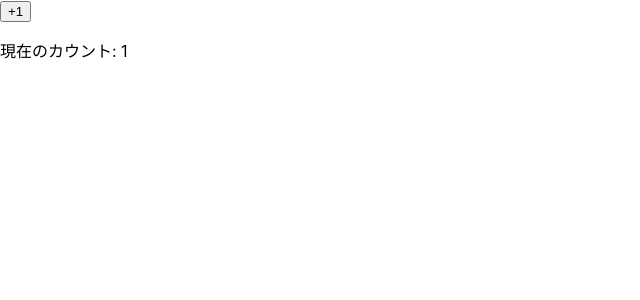
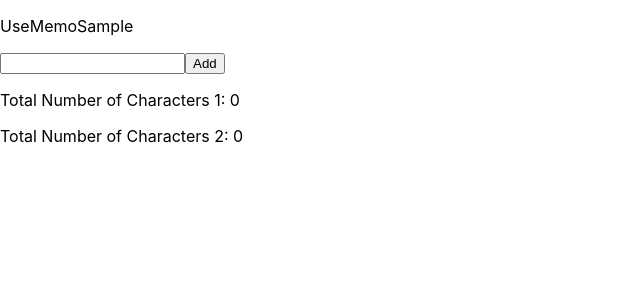
Before and after one commit to inoueshinichi/Book_TypeScript, a React (Create React App) app in the folder src/react-sample/: page / in a window 1280 px wide. Shown: the top 300 px of the page, without its empty margins (0-640 px from the left). Built offline with nearby package versions, Linux system fonts and the light colour scheme.

Commit message:
[Update] useCallback, useMemo

```diff
--- a/src/react-sample/src/components/Memo.tsx
+++ b/src/react-sample/src/components/Hook3_Memo1.tsx
@@ -17,7 +17,7 @@
 // Fizzは通常の関数コンポーネント
 // isFizzがtrueの場合, Fizzと表示し, それ以外は何も表示しない
 // isFizzの変化に関わらず, 親が再描画されるとFizzも再描画される(無駄)
-const Fizz = (props: FizzProps) => {
+const Fizz = (props: FizzProps): JSX.Element => {
     const { isFizz } = props;
     console.log(`Fizzが再描画されました. isFizz=${isFizz}`);
     return (
@@ -44,7 +44,7 @@
 })
 
 // この形式でexportしたときは, import { ParentOfMemComp } from ... で読み込む.
-export const ParentOfMemoComp = (): JSX.Element => {
+export const ParentOfMemoComp1 = (): JSX.Element => {
     const [count, setCount] = useState(1);
     const isFizz = count % 3 === 0;
     const isBuzz = count % 5 === 0;
--- /dev/null
+++ b/src/react-sample/src/components/Hook3_Memo2.tsx
@@ -0,0 +1,54 @@
+// Hook3_Memo1.tsxのBuzzPropsにコールバック関数を追加
+// memo化しても, コンポーネント入力(props)が変化するとコンポーネントの再描画が発生する.
+import React, { memo, useState } from 'react';
+
+type FizzProps = {
+    isFizz: boolean;
+}
+
+const Fizz = (props: FizzProps): JSX.Element => {
+    const { isFizz } = props;
+    console.log(`Fizzが再描画されました. isFizz=${isFizz}`);
+    return (
+        <span>{isFizz ? 'Fizz' : ''}</span>
+    )
+}
+
+type BuzzProps = {
+    isBuzz: boolean;
+    onClick: () => void; // propsにonClickを追加
+};
+
+const Buzz = memo<BuzzProps>((props): JSX.Element => {
+    const { isBuzz, onClick } = props;
+    console.log(`Buzzが再描画されました. isBuzz=${isBuzz}`);
+    return (
+        <span onClick={onClick}>
+            {isBuzz ? 'Buzz' : ''}
+        </span>
+    )
+})
+
+
+export const ParentOfMemoComp2 = (): JSX.Element => {
+    const [count, setCount] = useState(1);
+    const isFizz = count % 3 === 0;
+    const isBuzz = count % 5 === 0;
+
+    // この関数はParentOfMemoComp2の再描画のたびに作成される.
+    const onBuzzClick = (): void => {
+        console.log(`Buzzがクリックされました. isBuzz=${isBuzz}`);
+    }
+    console.log(`ParentOfMemoComp2が再描画されました. count=${count}`);
+
+    return (
+        <div>
+            <button onClick={() => setCount((c) => c + 1)}>+1</button>
+            <p>{`現在のカウント: ${count}`}</p>
+            <p>
+                <Fizz isFizz={isFizz}/>
+                <Buzz isBuzz={isBuzz} onClick={onBuzzClick}/>
+            </p>
+        </div>
+    )
+}
--- /dev/null
+++ b/src/react-sample/src/components/Hook3_Memo_useCallback.tsx
@@ -0,0 +1,74 @@
+// useCallbackを使ってコンポーネント内で生成されるオブジェクトや関数をメモ化して
+// コンポーネントの再描画を抑制する
+
+import React, { useState, useCallback } from 'react';
+
+type ButtonProps = {
+    onClick: () => void;
+}
+
+// DecrementButtonは通常の関数コンポーネントでボタンを表示する
+const DecrementButton = (props: ButtonProps): JSX.Element => {
+    const { onClick } = props;
+
+    console.log(`DecrementButtonが再描画されました.`);
+
+    return (
+        <button onClick={onClick}>Decrement</button>
+    )
+}
+
+// IncrementButtonはメモ化した関数コンポーネントでボタンを表示する
+const IncrementButton = React.memo((props: ButtonProps): JSX.Element => {
+    const { onClick } = props;
+
+    console.log(`IncrementButtonが再描画されました.`);
+
+    return (
+        <button onClick={onClick}>Increment</button>
+    )
+})
+
+// DoubleButtonはメモ化した関数コンポーネントでボタンを表示する
+const DoubleButton = React.memo((props: ButtonProps): JSX.Element => {
+    const { onClick } = props;
+
+    console.log(`DoubleButtonが再描画されました.`);
+
+    return (
+        <button onClick={onClick}>Double</button>
+    )
+})
+
+export const ParentOfMemoComp3 = (): JSX.Element => {
+    const [count, setCount] = useState(0);
+
+    // 毎回生成される
+    const decrement = (): void => {
+        setCount((c) => c - 1);
+    }
+
+    // 毎回生成される
+    const increment = (): void => {
+        setCount((c) => c + 1);
+    }
+
+    // useCallbackを使って関数をメモ化する
+    const double = useCallback(() => {
+        setCount((c) => c * 2);
+        // 第二引数は依存配列, 関数の再描画のとき, 依存配列の中身を比較して, 異なる点があれば, 新規でコールバック関数を作る
+        // つまり, メモ化が無効になる.
+    }, []);
+
+    return (
+        <div>
+            <p>Count: {count}</p>
+            {/* コンポーネントに関数を渡す */}
+            <DecrementButton onClick={decrement} />
+            {/* メモ化コンポーネントに関数を渡す */}
+            <IncrementButton onClick={increment} />
+            {/* メモ化コンポーネントにメモ化した関数を渡す */}
+            <DoubleButton onClick={double} />
+        </div>
+    )
+}
--- /dev/null
+++ b/src/react-sample/src/components/Hook3_Memo_useMemo.tsx
@@ -0,0 +1,59 @@
+// useMemoを用いて値をメモ化する
+
+import React, { useState, useMemo } from 'react';
+
+
+export const UseMemoSample = (): JSX.Element => {
+    // textは, 現在のテキストボックスの中身の値を保持する
+    const [text, setText] = useState('');
+
+    // itemsは, 文字列のリストを保持する
+    const [items, setItems] = useState<string[]>([]);
+
+    // テキストボックスの値が変化したときに呼ばれるコールバック関数
+    const onChangeInput = (e: React.ChangeEvent<HTMLInputElement>): void => {
+        setText(e.target.value);
+    }
+
+    // ボタンをクリックした時に呼ばれる関数
+    const onClickButton = () => {
+        // string[]配列用の更新関数
+        setItems((prevItems: string[]) => {
+            // 現在の入力値をitemsに追加する.
+            return [...prevItems, text]; // string[]配列
+        });
+
+        // テキストボックスの中の値を空にする
+        setText('');
+    }
+
+    // numberOfCharacters1は, 再描画の度にitems.reduceを実行して結果を得る
+    const numberOfCharacters1 = items.reduce((sub, item) => sub + item.length, 0);
+
+    // numberOfCharacters2は, useMemoを使い, itemsが更新されるタイミングでitems.reduceを実行して結果を得る
+    const numberOfCharacters2 = useMemo(() => {
+        console.log(`numberOfCharacters2が新規で作成されました.`);
+        // 第二引数の配列の中にitemsがあるので, itemsが新しくなった時だけ関数を実行してメモを更新する.
+        return items.reduce((sub, item) => sub + item.length, 0);
+    }, [items]); // items: string[]配列の中身が変化すれば, 新規で値が生成される.
+
+    return (
+        <div>
+            <p>UseMemoSample</p>
+            <div>
+                <input value={text} onChange={onChangeInput} />
+                <button onClick={onClickButton}>Add</button>
+            </div>
+            <div>
+                {items.map((item, index) => (
+                    <p key={index}>{item}</p>
+                ))}
+            </div>
+            <div>
+                <p>Total Number of Characters 1: {numberOfCharacters1}</p>
+                <p>Total Number of Characters 2: {numberOfCharacters2}</p>
+            </div>
+        </div>
+    )
+
+} // export const UseMemoSample
--- a/src/react-sample/src/index.tsx
+++ b/src/react-sample/src/index.tsx
@@ -9,21 +9,30 @@
 import Parent from './components/ContextProviderConsumer';
 import Counter1 from './components/Hook1_useState';
 import Counter2 from './components/Hook2_useReducer';
-import { ParentOfMemoComp } from './components/Memo';
+import { ParentOfMemoComp1 } from './components/Hook3_Memo1';
+import { ParentOfMemoComp2 } from './components/Hook3_Memo2';
+import { ParentOfMemoComp3 } from './components/Hook3_Memo_useCallback';
+import { UseMemoSample } from './components/Hook3_Memo_useMemo';
 
 const root = ReactDOM.createRoot(
   document.getElementById('root') as HTMLElement
 );
+
+// root.render()に記述するサンプル群
+{/* AppからHelloに置き換える */ }
+{/* <App /> */ }
+{/* <Hello /> */ }
+{/* <Parent /> */ }
+{/* <Counter1 initialValue={1} /> */ }
+{/* <Counter2 initialValue={2} /> */ }
+
 root.render(
-  <React.StrictMode>
-    {/* AppからHelloに置き換える */}
-    {/* <App /> */}
-    {/* <Hello /> */}
-    {/* <Parent /> */}
-    {/* <Counter1 initialValue={1} /> */}
-    {/* <Counter2 initialValue={2} /> */}
-    <ParentOfMemoComp></ParentOfMemoComp>
-  </React.StrictMode>
+  // <React.StrictMode>
+    // <ParentOfMemoComp1 />
+    // <ParentOfMemoComp2 />
+    // <ParentOfMemoComp3 />
+    <UseMemoSample />
+  // </React.StrictMode>
   // <h1>見出し</h1>
 );
 
```
